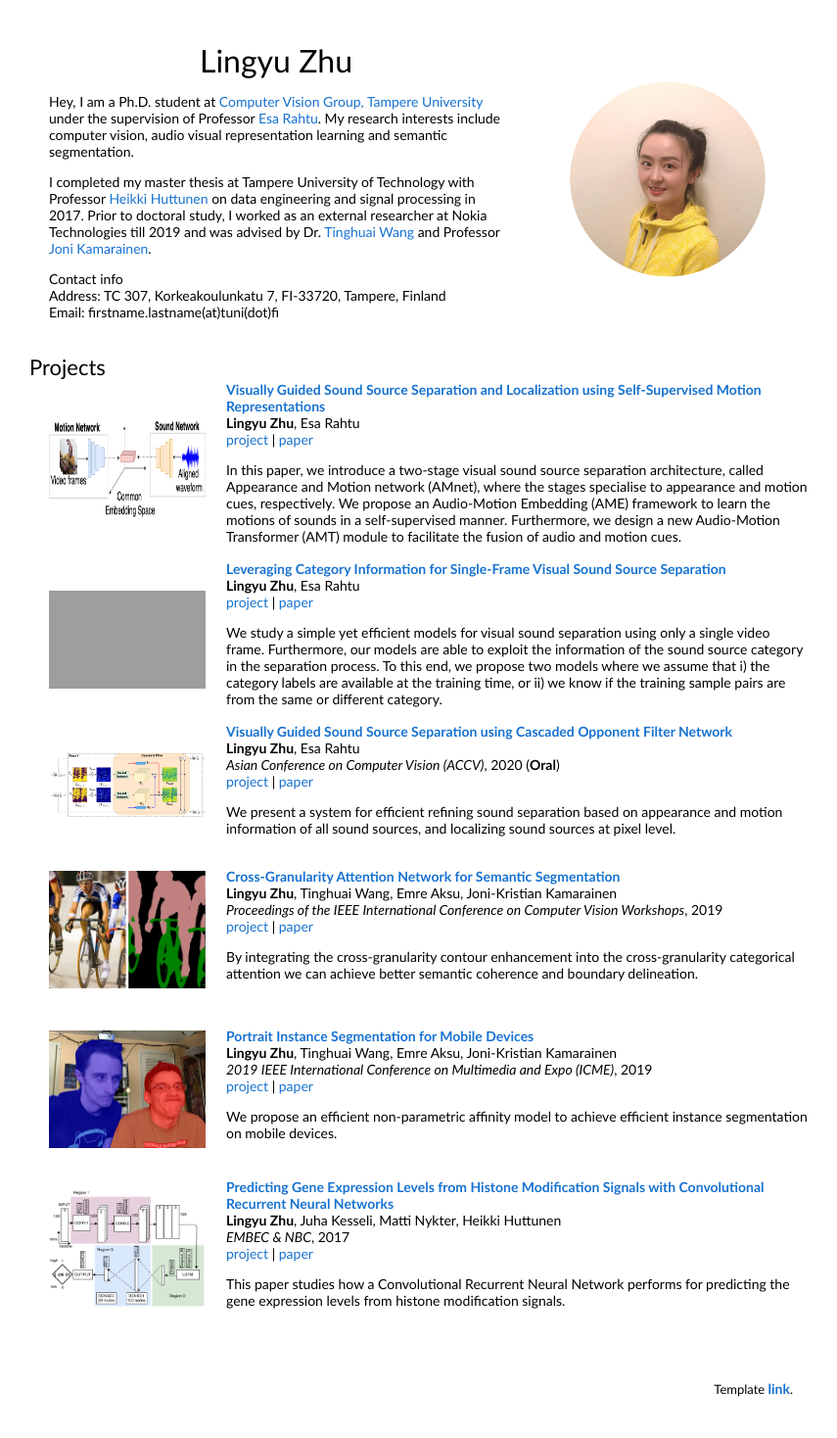
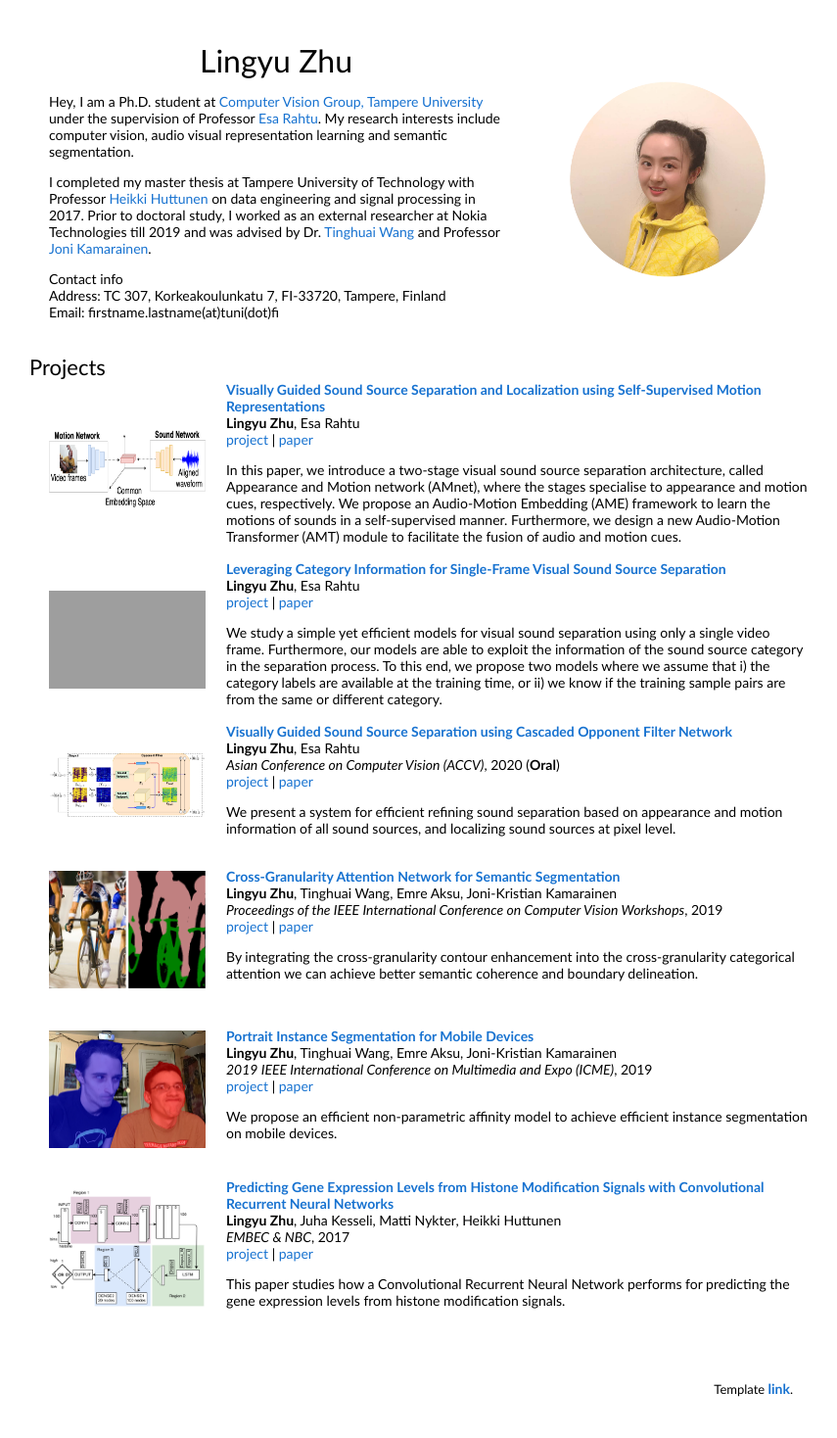
Before and after one commit to ly-zhu/ly-zhu.github.io, a Jekyll site: the page index.html, which Jekyll copies as it is, in a window 1280 px wide. Shown: the whole page at 98% size, without its empty margins (210-1065 px from the left). Built offline with Jekyll 4.4.1, drawn with Linux system fonts in a browser that asks for light colours; grey boxes are pictures that could not be loaded.

Commit message:
change profile photo height 80 of self-supervised motion representation

```diff
--- a/index.html
+++ b/index.html
@@ -55,7 +55,7 @@
 
       <tr>
         <td style="padding:20px;width:25%;vertical-align:middle">
-          <img src="self-supervised-motion-representations/figures/AME.png" alt="blind-date" width="160" height="100">
+          <img src="self-supervised-motion-representations/figures/AME.png" alt="blind-date" width="160" height="80">
         </td>
         <td width="75%" valign="middle">
           <a href="https://arxiv.org/pdf/2007.07984.pdf">
```
